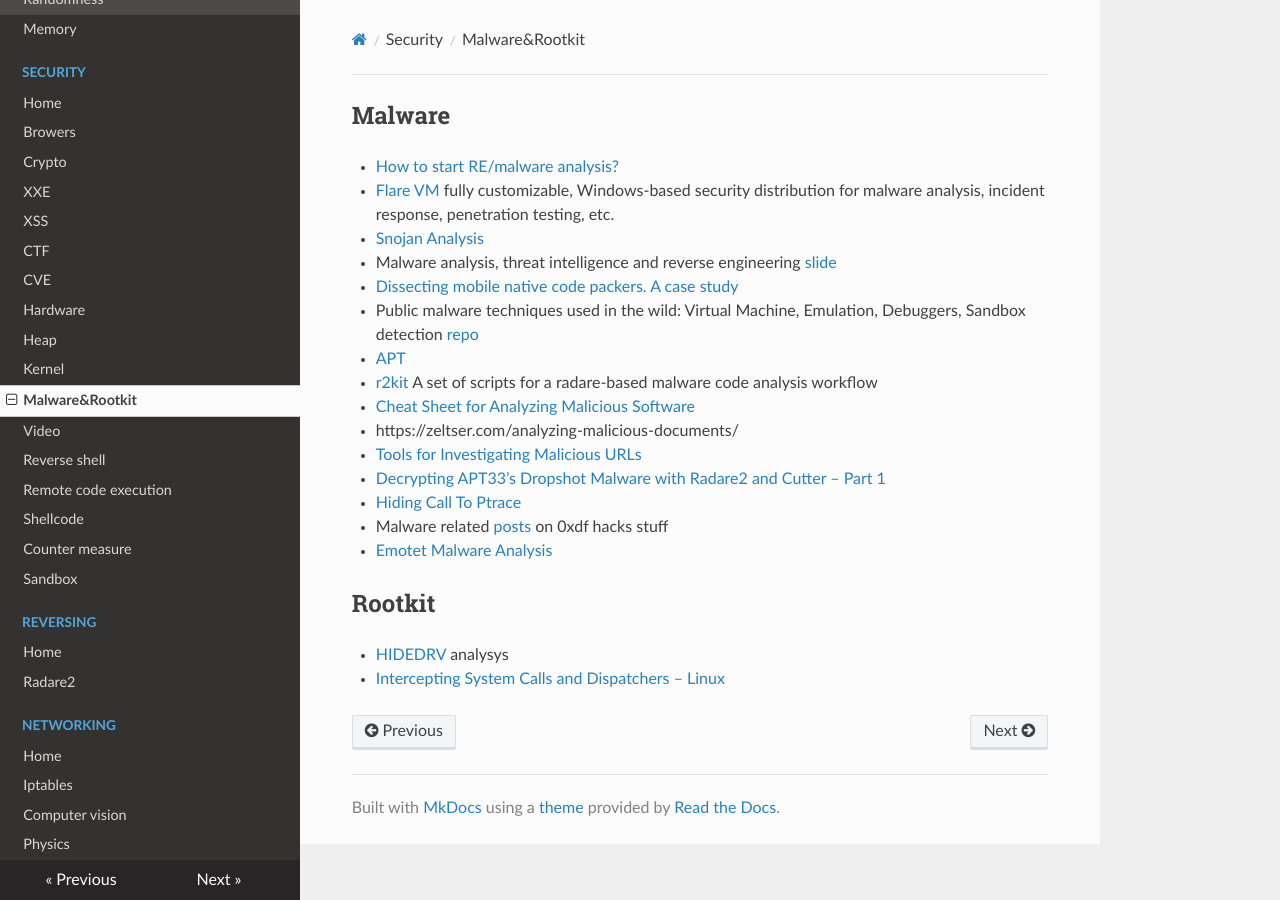
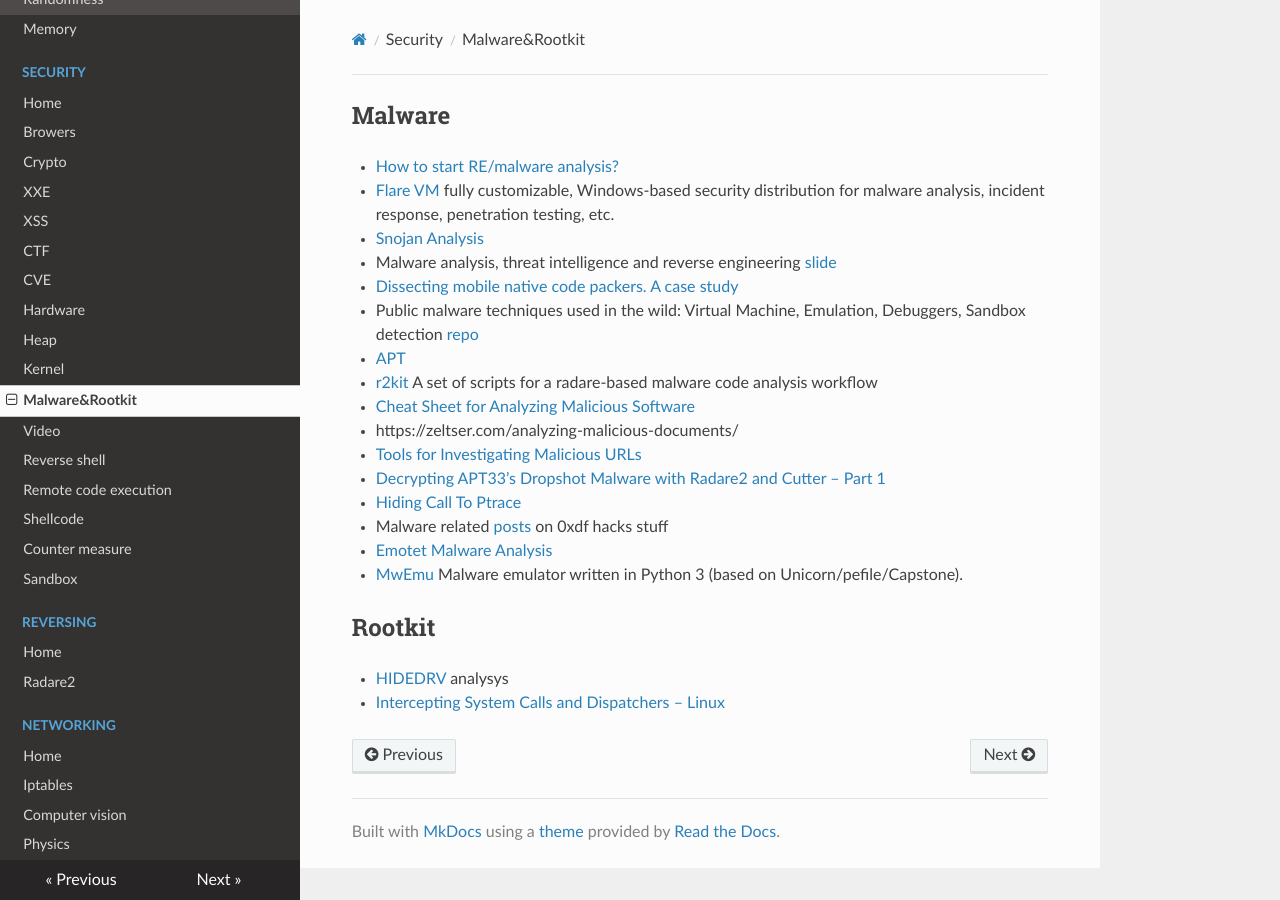
Before and after one commit to gipi/low-level, an MkDocs documentation site: the page built from docs/security/malware.md, in a window 1280 px wide. Built offline with MkDocs 1.6.1, drawn with Linux system fonts in a browser that asks for light colours; nearby versions of some CDN libraries; old or Windows-style settings are respelled for this version of MkDocs.

Commit message:
Update malware.md

```diff
--- a/docs/security/malware.md
+++ b/docs/security/malware.md
@@ -15,6 +15,7 @@
  - [Hiding Call To Ptrace](https://github.com/yellowbyte/analysis-of-anti-analysis/blob/master/research/hiding_call_to_ptrace/hiding_call_to_ptrace.md)
  - Malware related [posts](https://0xdf.gitlab.io/tags.html#malware) on 0xdf hacks stuff
  - [Emotet Malware Analysis](https://medium.com/@nishanmaharjan17/emotet-malware-analysis-33302911695b)
+ - [MwEmu](https://gitlab.com/vtopan/mwemu) Malware emulator written in Python 3 (based on Unicorn/pefile/Capstone).
 
 ## Rootkit
  - [HIDEDRV](http://www.sekoia.fr/blog/wp-content/uploads/2016/10/Rootkit-analysis-Use-case-on-HIDEDRV-v1.6.pdf) analysys
```
